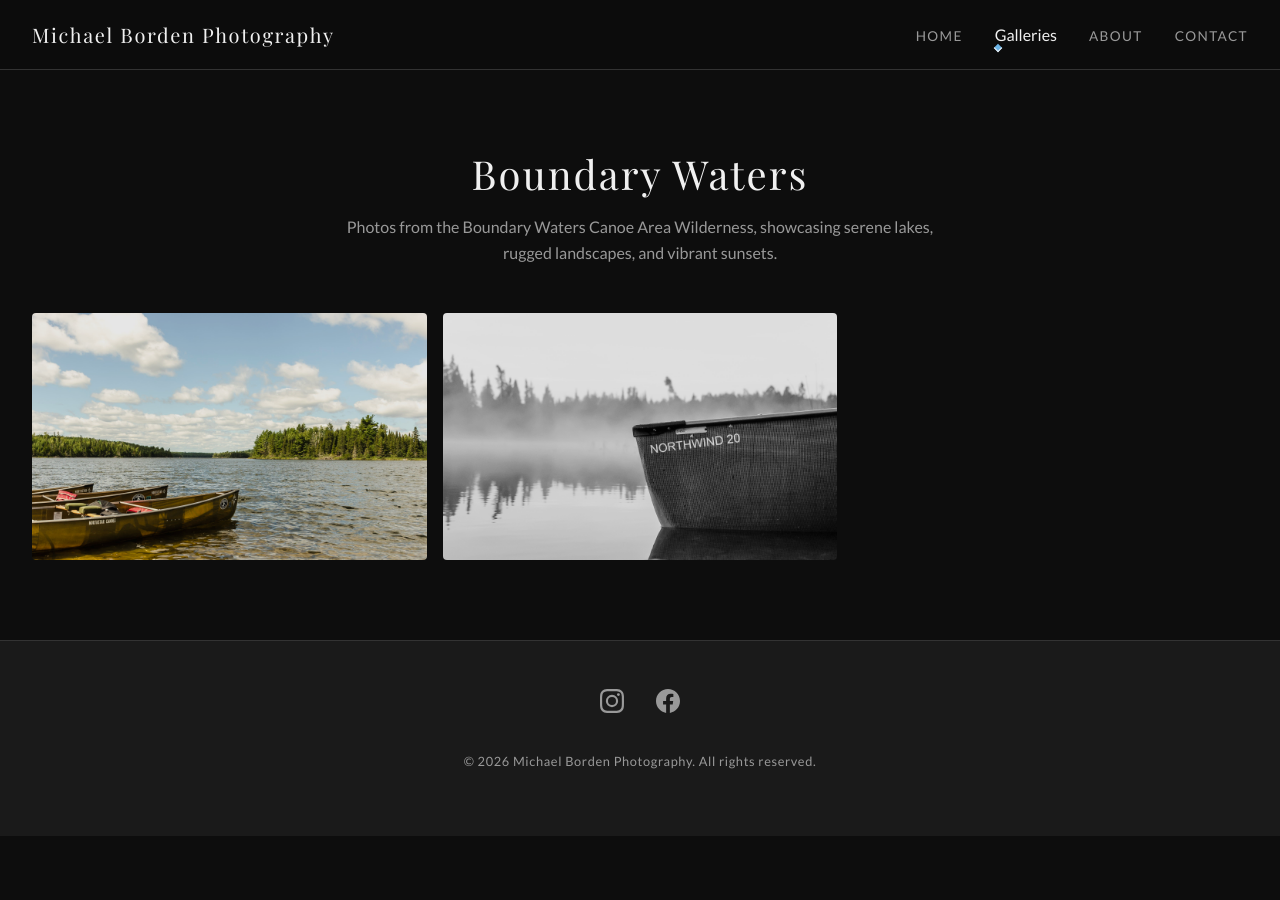
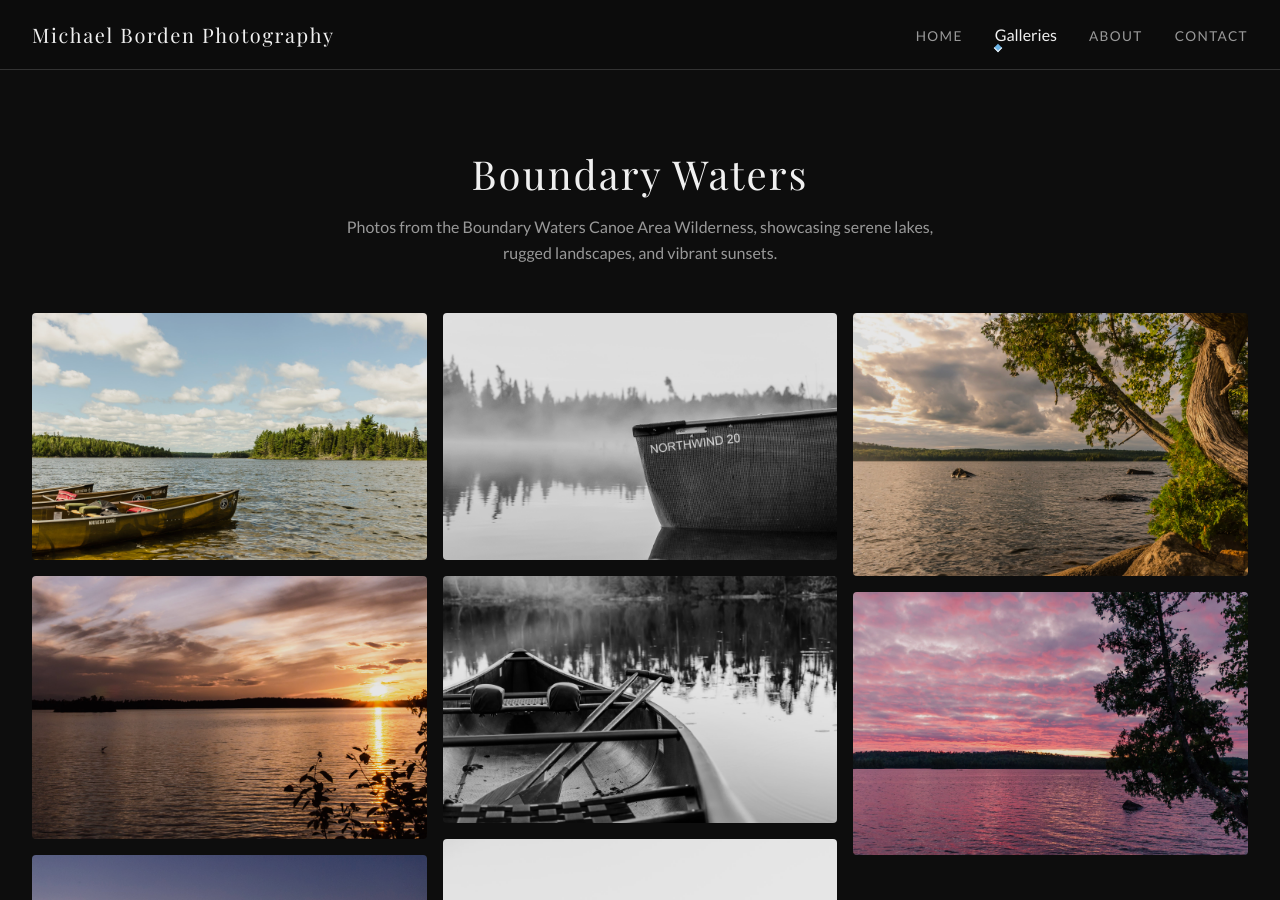
Before and after one commit to mborden308/mborden308.github.io, a Jekyll site: the page built from boundary-waters.html, in a window 1280 px wide and 900 px high. Built offline with Jekyll 4.4.1, drawn with Linux system fonts in a browser that asks for light colours; some web fonts are replaced.

Commit message:
Auto-sync Lightroom galleries [skip ci]

```diff
--- a/_data/galleries.yml
+++ b/_data/galleries.yml
@@ -17,5 +17,19 @@
   photos:
     - filename: "1f8a463f058549a0bfd95efe28c4ea30.jpg"
       alt: "Boundary Waters photograph"
+    - filename: "b104ce53dbb749f78acb7919e527540d.jpg"
+      alt: "Boundary Waters photograph"
+    - filename: "32254b5d045b4a56b7c81d4f87ecc5b3.jpg"
+      alt: "Boundary Waters photograph"
+    - filename: "7774f9d0776b41278a7accbc32e9d950.jpg"
+      alt: "Boundary Waters photograph"
     - filename: "2b92fac16554419d915bf5a134a5cc64.jpg"
       alt: "Boundary Waters photograph"
+    - filename: "e016d0c0faa14f72ac07e9ba6d74a1f0.jpg"
+      alt: "Boundary Waters photograph"
+    - filename: "c9d82544aa7c46c980cf796618790d1b.jpg"
+      alt: "Boundary Waters photograph"
+    - filename: "8e6b1486365641598ee61272f2751fe4.jpg"
+      alt: "Boundary Waters photograph"
+    - filename: "ec3b1744b2ed407d8df45873ee62a011.jpg"
+      alt: "Boundary Waters photograph"
```
Also changed, not shown: assets/images/gallery/boundary-waters/32254b5d045b4a56b7c81d4f87ecc5b3.jpg (added), assets/images/gallery/boundary-waters/7774f9d0776b41278a7accbc32e9d950.jpg (added), assets/images/gallery/boundary-waters/8e6b1486365641598ee61272f2751fe4.jpg (added), assets/images/gallery/boundary-waters/b104ce53dbb749f78acb7919e527540d.jpg (added), assets/images/gallery/boundary-waters/c9d82544aa7c46c980cf796618790d1b.jpg (added), assets/images/gallery/boundary-waters/e016d0c0faa14f72ac07e9ba6d74a1f0.jpg (added), assets/images/gallery/boundary-waters/ec3b1744b2ed407d8df45873ee62a011.jpg (added).
